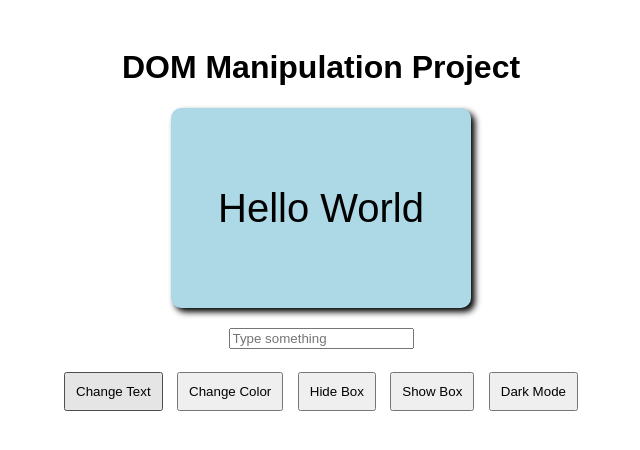
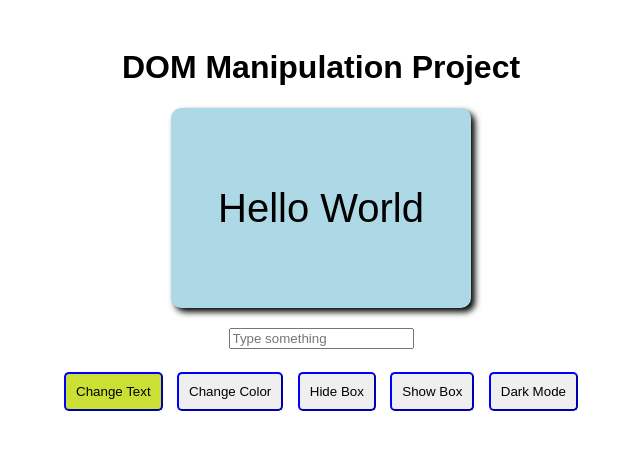
Before and after one commit to putcode677/simple-DOM-project, a plain HTML site: page index.html in a window 1280 px wide. In both pictures the pointer is over the button "Change Text". Shown: the whole page, without its empty margins (319-959 px from the left). Drawn offline with Linux system fonts and the light colour scheme.

Commit message:
css button hover

```diff
--- a/style.css
+++ b/style.css
@@ -21,4 +21,11 @@
       margin: 5px;
       padding: 10px;
       cursor: pointer;
+      border-color: blue;
+      border-radius: 5px;
     }
+
+    button:hover{
+        background-color: rgb(203, 223, 53);
+        border-radius: 5px;
+    }
```
